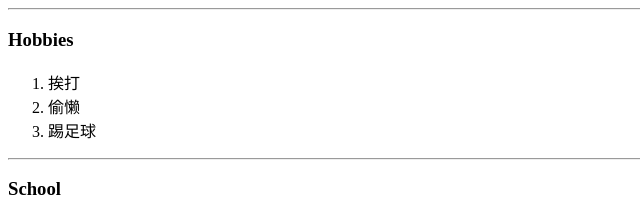
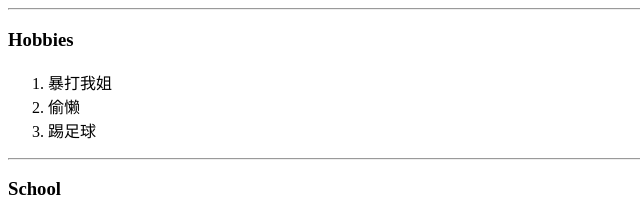
Before and after one commit to Arrruan/web, a plain HTML site: page index.html in a window 1280 px wide. Shown: the part 1012-1228 px from the top of the page, 0-640 px from the left. Drawn offline with Linux system fonts and the light colour scheme.

Commit message:
Update index.html

```diff
--- a/index.html
+++ b/index.html
@@ -28,7 +28,7 @@
     <hr>
     <h3>Hobbies</h3>
     <ol>
-      <li>挨打</li>
+      <li>暴打我姐</li>
       <li>偷懒</li>
       <li>踢足球</li>
     </ol>
```
